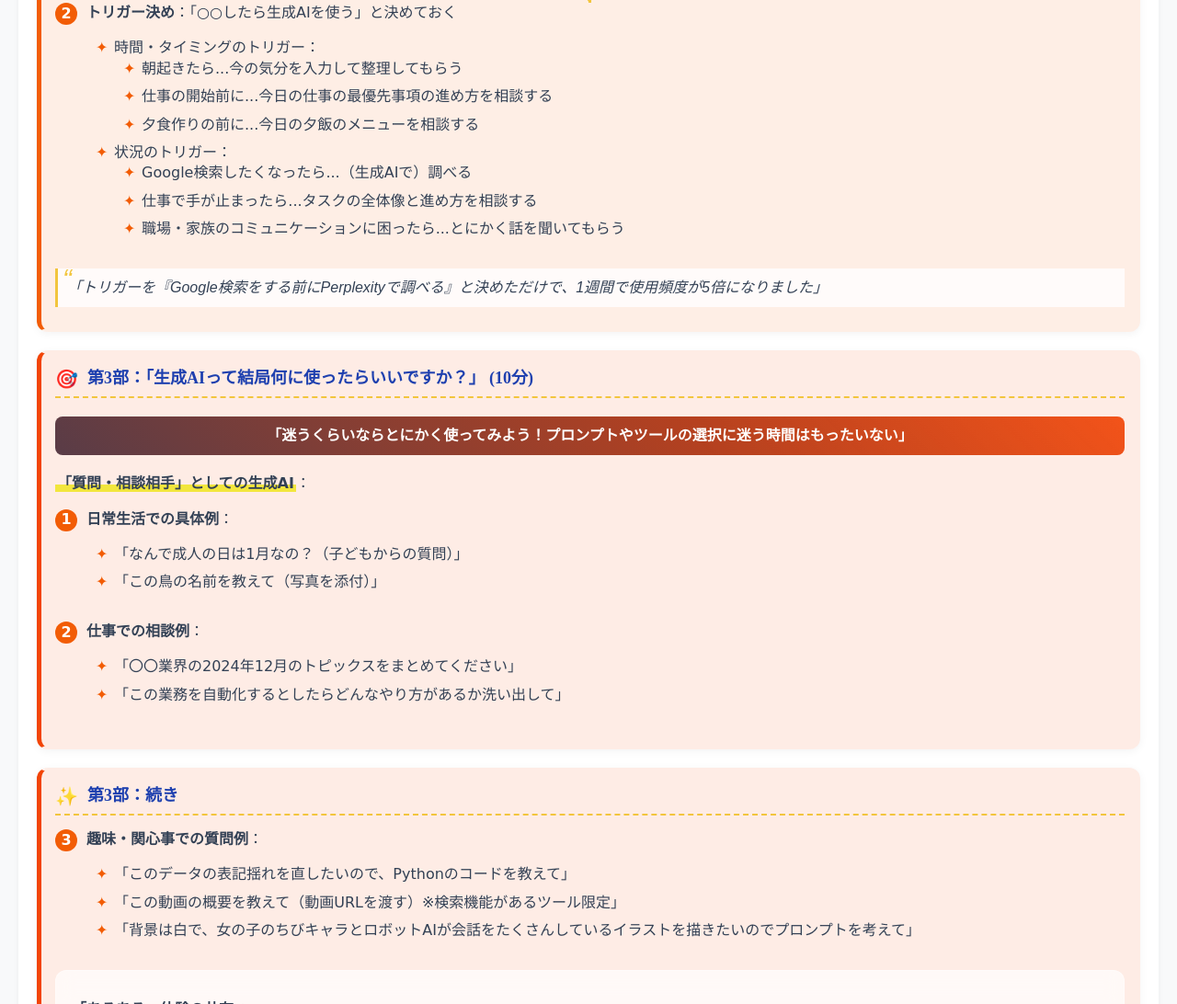
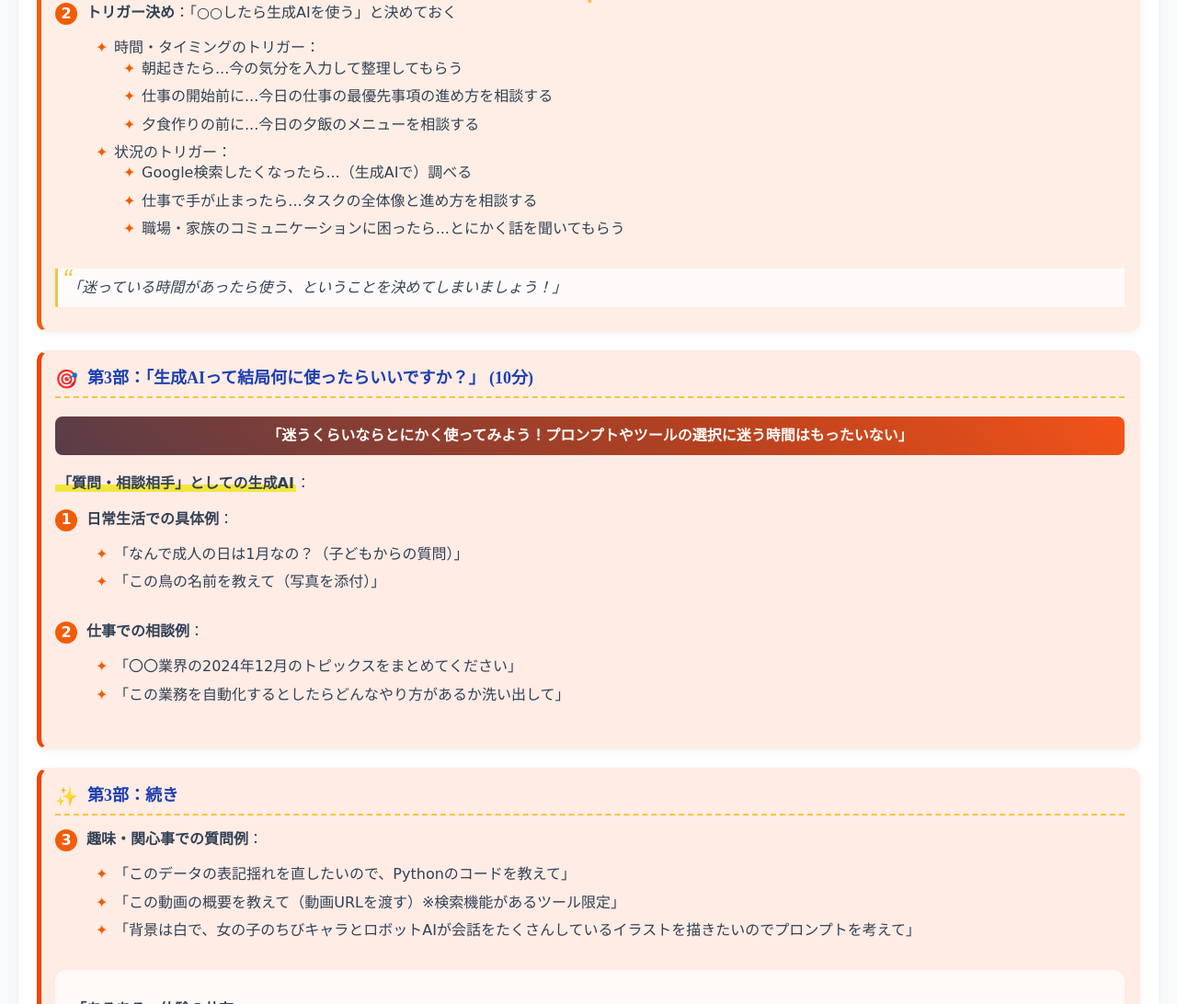
Before and after one commit to sanny114/github.io, a plain HTML site: page index.html in a window 1280 px wide. Shown: the part 2255-3347 px from the top of the page at 92% size. Drawn offline with Linux system fonts and the light colour scheme; a web font is replaced by a local one.

Commit message:
Update index.html

```diff
--- a/index.html
+++ b/index.html
@@ -532,7 +532,7 @@
           </div>
         </div>
         <div class="quote">
-          「トリガーを『Google検索をする前にPerplexityで調べる』と決めただけで、1週間で使用頻度が5倍になりました」
+          「迷っている時間があったら使う、ということを決めてしまいましょう！」
         </div>
       </div>
 
```
